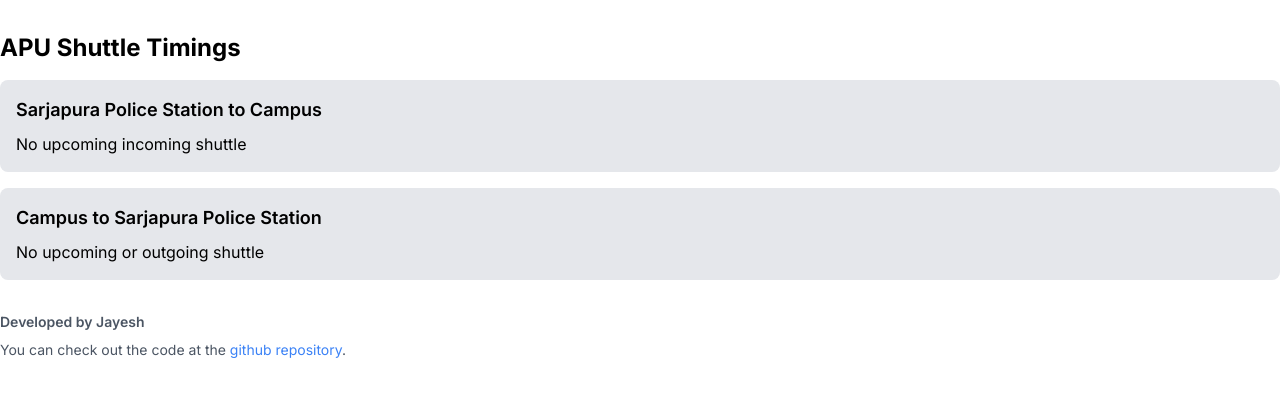
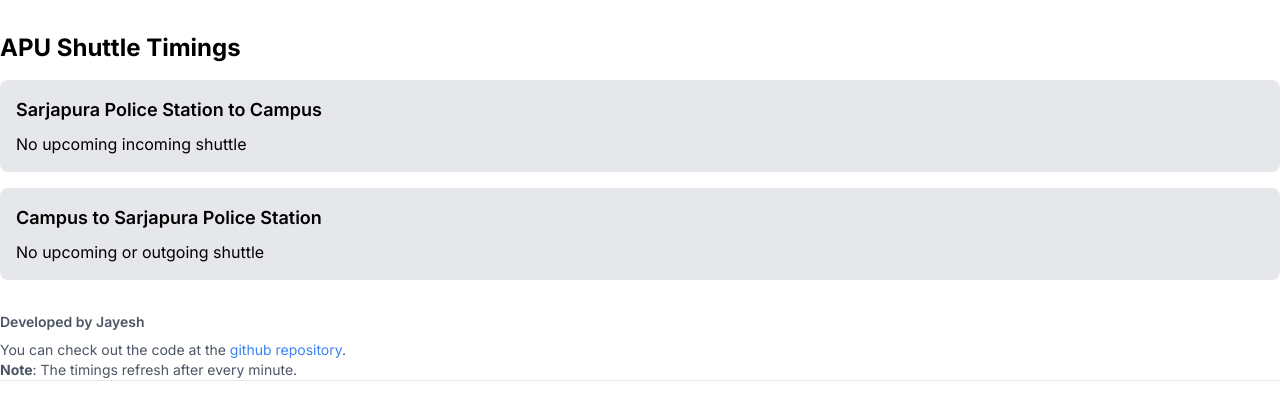
Before and after one commit to Jayesh-kahnani/APU-Shuttle, a Next.js app: page / in a window 1280 px wide. Shown: the top 420 px of the page. Built offline with nearby package versions, Linux system fonts and the light colour scheme.

Commit message:
final final final

```diff
--- a/app/page.js
+++ b/app/page.js
@@ -34,9 +34,11 @@ const ShuttlePage = () => {
   });
 
   useEffect(() => {
+    const fetchData = () => {
       const currentDate = new Date();
       const currentDay = currentDate.getDay();
-    const currentTime = currentDate.getHours() * 60 + currentDate.getMinutes();
+      const currentTime =
+        currentDate.getHours() * 60 + currentDate.getMinutes();
 
       let outgoingSchedule, incomingSchedule;
 
@@ -86,7 +88,18 @@ const ShuttlePage = () => {
           minutes: minutesLeftIncoming,
         });
       }
+    };
+
+    // Fetch data initially
+    fetchData();
+
+    // Refresh data every minute
+    const interval = setInterval(fetchData, 60000);
+
+    // Clean up interval on component unmount
+    return () => clearInterval(interval);
   }, []);
+
 
   return (
     <>
@@ -136,8 +149,9 @@ const ShuttlePage = () => {
             className="text-blue-500 hover:underline"
           >
             github repository
-          </a>.
-        </p>
+          </a>. <br />
+          <strong>Note</strong>: The timings refresh after every minute.
+        </p><hr></hr>
       </div>
     </>
   );
```
Also changed, not shown: 1 other file (tests, documents, lock files or other folders). Lines whose indentation alone changed are shown as unchanged.
